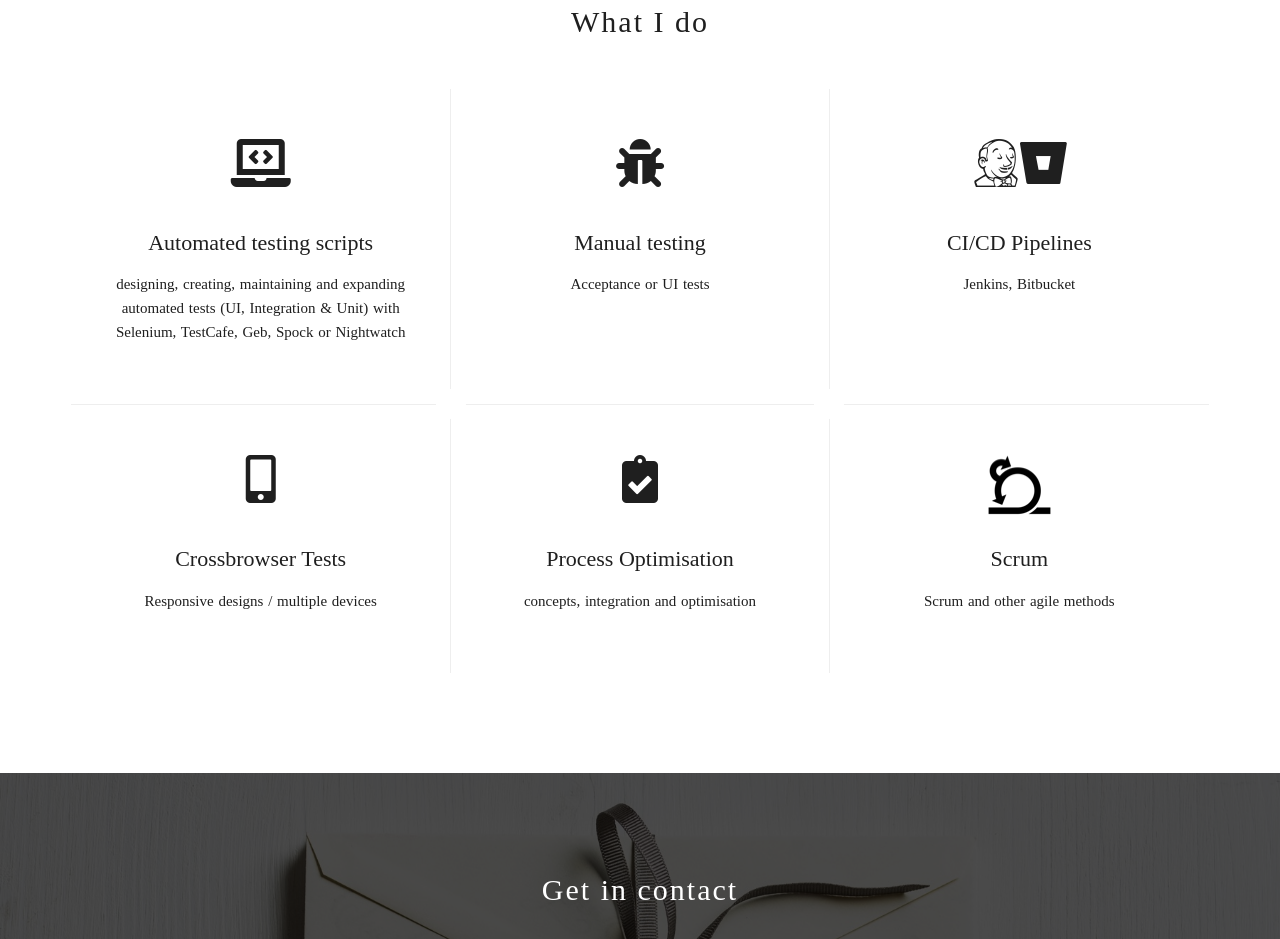
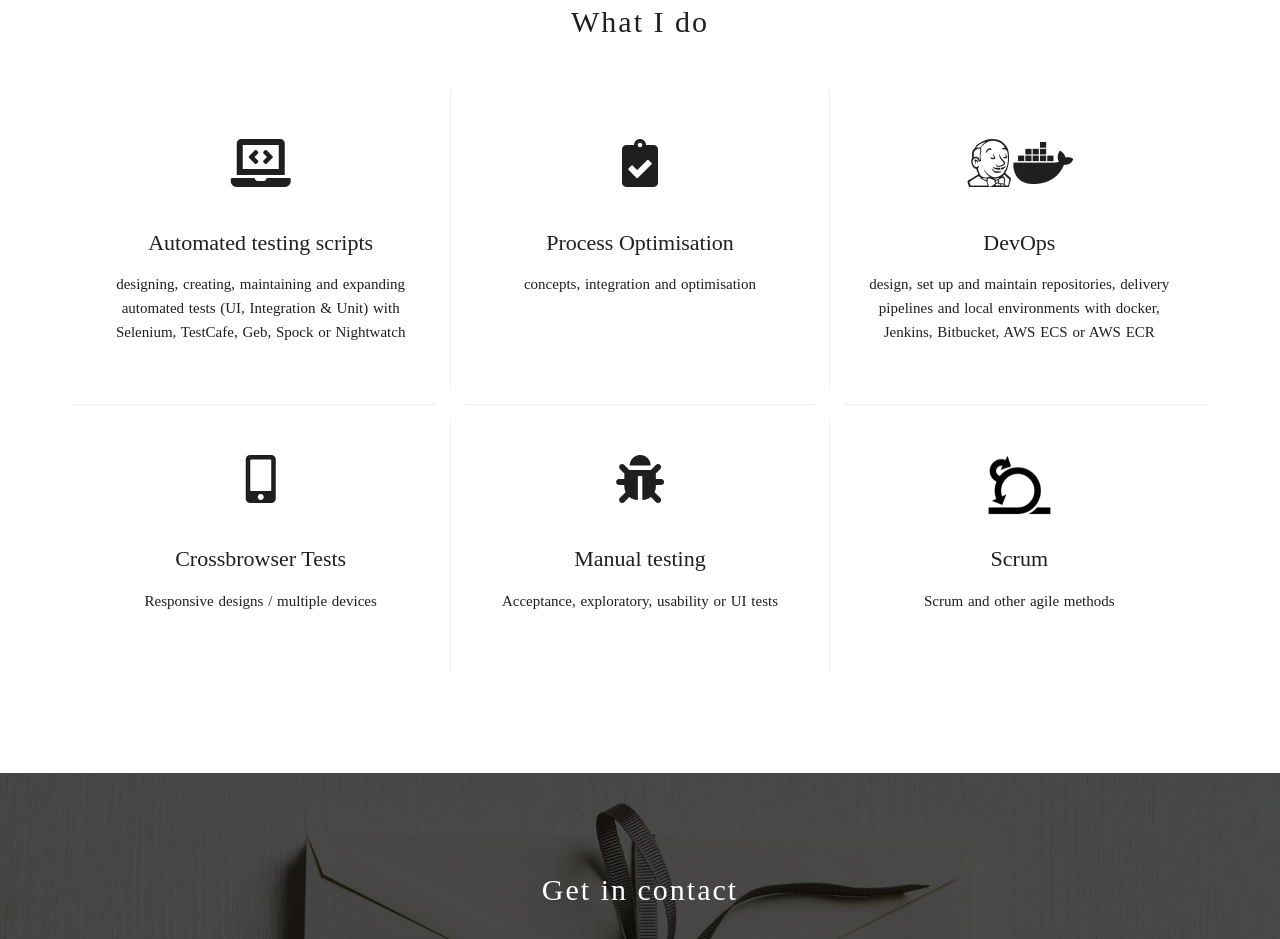
Before and after one commit to ChrisPint/portfolio, a plain HTML site: page index.html in a window 1280 px wide. Shown: the part 2080-3019 px from the top of the page. Drawn offline with nearby package versions, Linux system fonts and the light colour scheme.

Commit message:
change text on services and add jQuery script

```diff
--- a/index.html
+++ b/index.html
@@ -199,16 +199,17 @@
             </div>
             <div class="col-lg-4 col-md-6 col-sm-6 col-xs-12 active bolt">
                 <div class="box">
-                    <div class="icon"><i class="fas fa-bug fa-3x"></i></div>
-                    <div class="title">Manual testing</div>
-                    <div class="subline">Acceptance or UI tests</div>
+                        <div class="icon"><i class="fas fa-clipboard-check fa-3x"></i></div>
+                        <div class="title">Process Optimisation</div>
+                        <div class="subline">concepts, integration and optimisation</div>
+
                 </div>
             </div>
             <div class="col-lg-4 col-md-6 col-sm-6 col-xs-12">
                 <div class="box">
-                    <div class="icon"><i class="fab fa-jenkins fa-3x"></i><i class="fab fa-bitbucket fa-3x"></i></div>
-                    <div class="title">CI/CD Pipelines</div>
-                    <div class="subline">Jenkins, Bitbucket</div>
+                    <div class="icon"><i class="fab fa-jenkins fa-3x"></i><i class="fab fa-docker fa-3x"></i></div>
+                    <div class="title">DevOps</div>
+                    <div class="subline">design, set up and maintain repositories, delivery pipelines and local environments with docker, Jenkins, Bitbucket, AWS ECS or AWS ECR</div>
                 </div>
             </div>
             <div class="bord full-width"></div>
@@ -221,9 +222,9 @@
             </div>
             <div class="col-lg-4 col-md-6 col-sm-6 col-xs-12 active">
                 <div class="box">
-                    <div class="icon"><i class="fas fa-clipboard-check fa-3x"></i></div>
-                    <div class="title">Process Optimisation</div>
-                    <div class="subline">concepts, integration and optimisation</div>
+                    <div class="icon"><i class="fas fa-bug fa-3x"></i></div>
+                    <div class="title">Manual testing</div>
+                    <div class="subline">Acceptance, exploratory, usability or UI tests</div>
                 </div>
             </div>
             <div class="col-lg-4 col-md-6 col-sm-6 col-xs-12">
@@ -299,6 +300,7 @@
 
 </script>
  <!-- Bootstrap core JavaScript -->
+ <script src="https://code.jquery.com/jquery-3.2.1.min.js" crossorigin="anonymous"></script>
  <script src="./assets/custom.js"></script>
 
 </body>
```
